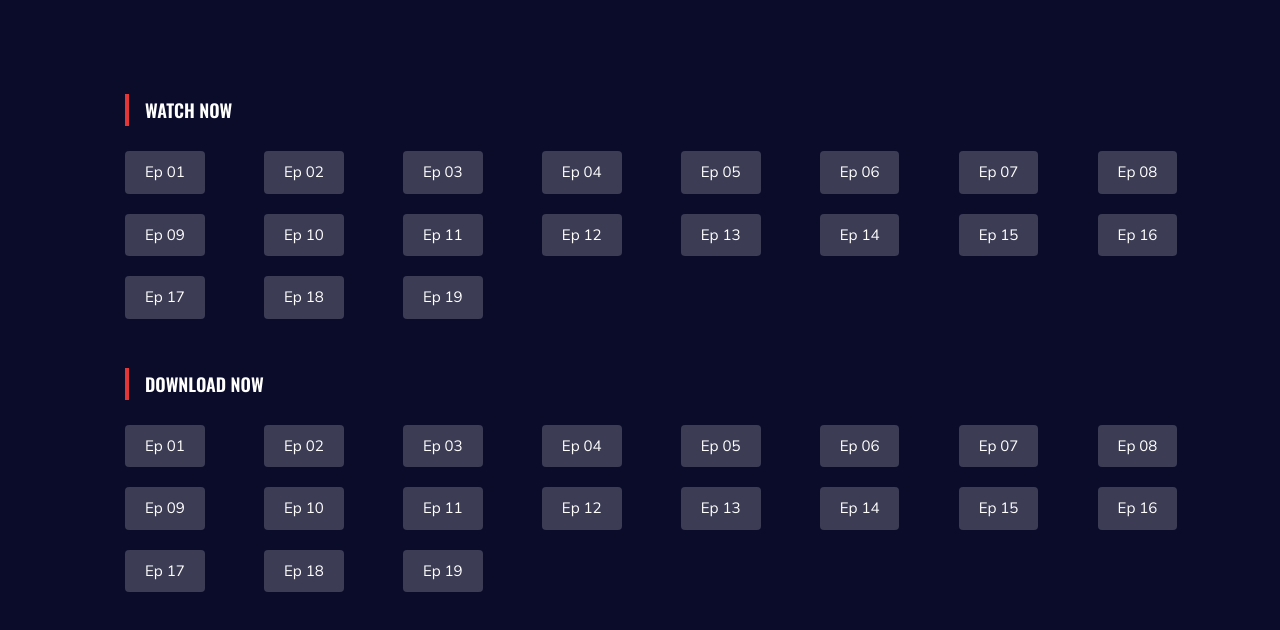
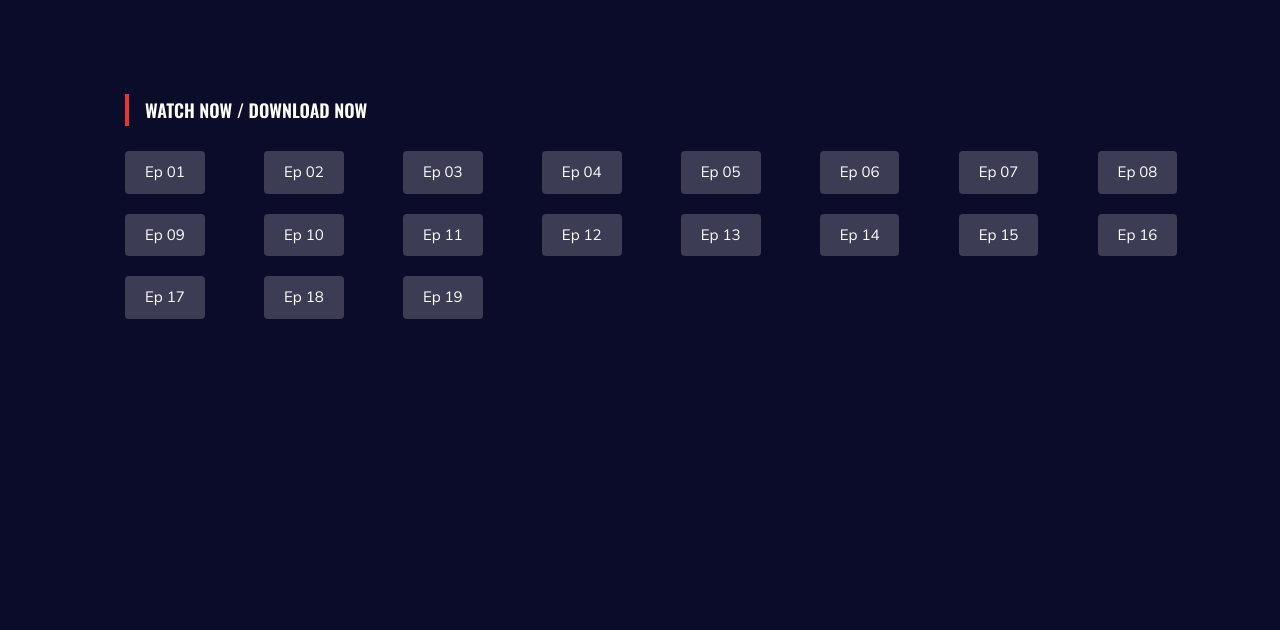
Before and after one commit to bgithub00/anime, a plain HTML site: page anime-watching.html in a window 1280 px wide. Drawn offline with nearby package versions, Linux system fonts and the light colour scheme.

Commit message:
Update anime-watching.html
removed extra code

```diff
--- a/anime-watching.html
+++ b/anime-watching.html
@@ -34,7 +34,7 @@
                 <div class="col-lg-12">
                     <div class="anime__details__episodes">
                         <div class="section-title">
-                            <h5>Watch Now</h5>
+                            <h5>Watch Now / Download Now </h5>
                         </div>
                         <a href="https://drive.google.com/file/d/1UP7vUajOFb_PAfZWkCllmHFaAj---cQc/view?usp=sharing">Ep 01</a>
                         <a href="#">Ep 02</a>
@@ -56,7 +56,9 @@
                         <a href="#">Ep 18</a>
                         <a href="#">Ep 19</a>
                     </div>
-                    <div class="anime__details__episodes">
+
+
+<!--                     <div class="anime__details__episodes">
                         <div class="section-title">
                             <h5>Download Now</h5>
                         </div>
@@ -79,7 +81,7 @@
                         <a href="#">Ep 17</a>
                         <a href="#">Ep 18</a>
                         <a href="#">Ep 19</a>
-                    </div>
+                    </div> -->
                 </div>
             </div>
 
```
